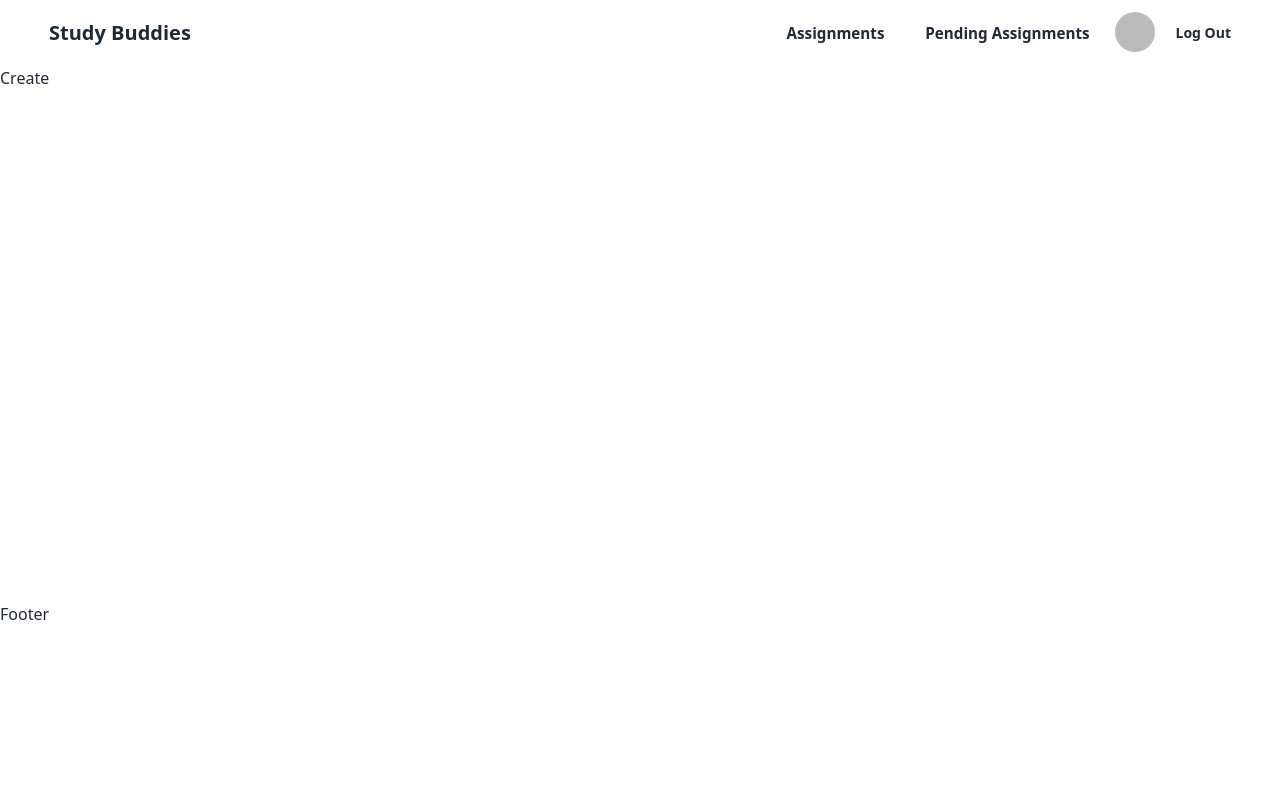
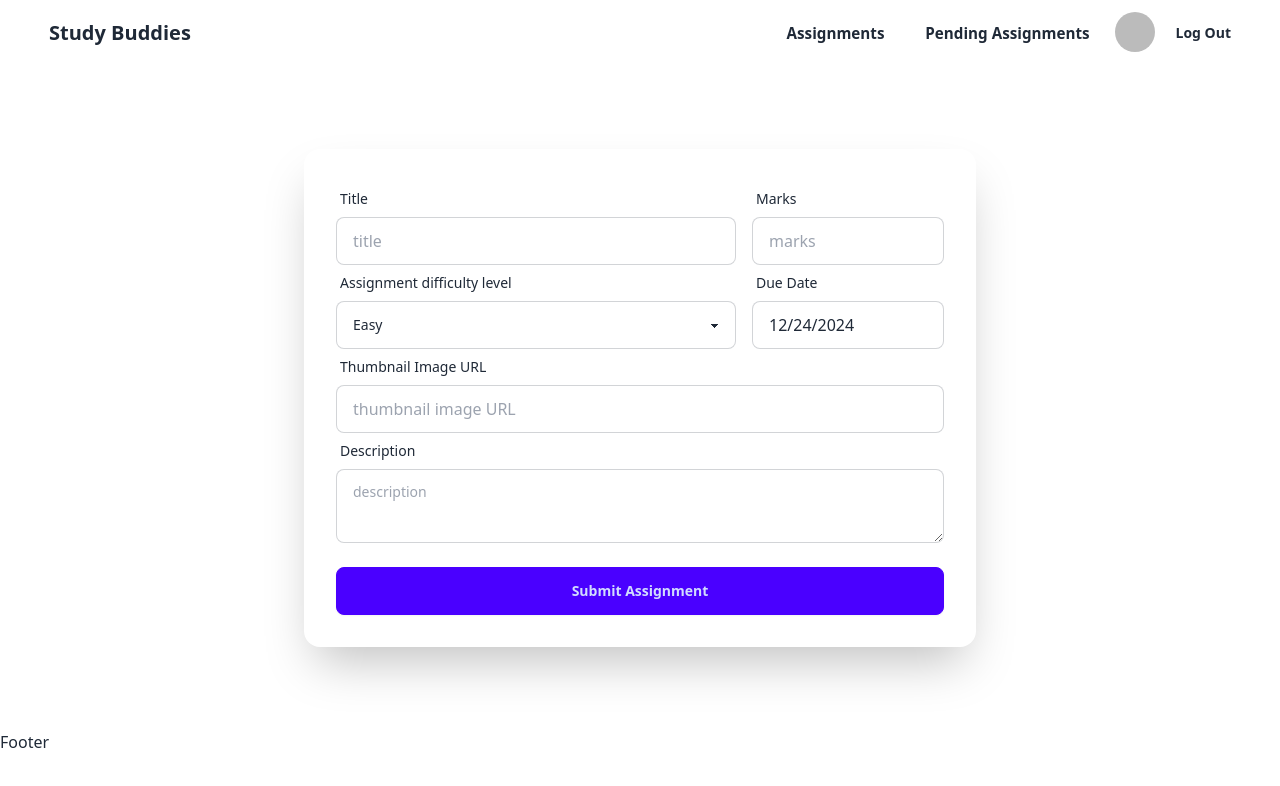
Before and after one commit to Shanto910/study-buddies-client-side, a React (Vite) app: page /createAssignments in a window 1280 px wide. Shown: the top 786 px of the page. Built offline with nearby package versions, Linux system fonts and the light colour scheme; no server answers; sample sign-in values are in the browser's storage.

Commit message:
main: added create assignment section

```diff
--- a/package.json
+++ b/package.json
@@ -10,8 +10,11 @@
     "preview": "vite preview"
   },
   "dependencies": {
+    "@tanstack/react-query": "^5.62.9",
+    "axios": "^1.7.9",
     "firebase": "^11.1.0",
     "react": "^18.3.1",
+    "react-datepicker": "^7.5.0",
     "react-dom": "^18.3.1",
     "react-hot-toast": "^2.4.1",
     "react-router-dom": "^7.1.0"
--- /dev/null
+++ b/src/Pages/AllAssignments.jsx
@@ -0,0 +1,9 @@
+const AllAssignments = () => {
+	return (
+		<div>
+			<h1>aaaaaaaaaaaa</h1>
+		</div>
+	);
+};
+
+export default AllAssignments;
--- a/src/Pages/CreateAssignments.jsx
+++ b/src/Pages/CreateAssignments.jsx
@@ -1,7 +1,131 @@
+import { useContext, useState } from 'react';
+import DatePicker from 'react-datepicker';
+import 'react-datepicker/dist/react-datepicker.css';
+import { AuthContext } from '../Providers/AuthProviders';
+import axios from 'axios';
+import { useNavigate } from 'react-router-dom';
+import toast from 'react-hot-toast';
+
 const CreateAssignments = () => {
+	const [startDate, setStartDate] = useState(new Date());
+	const { user } = useContext(AuthContext);
+	const navigate = useNavigate();
+
+	const handleSubmit = async e => {
+		e.preventDefault();
+		const form = e.target;
+		const email = user?.email;
+		const username = user?.displayName;
+		const title = form.title.value;
+		const marks = form.marks.value;
+		const difficulty = form.difficulty.value;
+		const photo = form.photo.value;
+		const description = form.description.value;
+
+		const assignmentData = {
+			email,
+			username,
+			title,
+			marks,
+			difficulty,
+			photo,
+			description,
+			deadline: startDate,
+		};
+
+		try {
+			await axios.post(`${import.meta.env.VITE_API_URL}/create-assignment`, assignmentData);
+			form.reset();
+
+			navigate('/');
+			toast.success('Assignment created successfully!');
+		} catch (err) {
+			toast.error(err?.response?.data);
+		}
+	};
+
 	return (
-		<div>
-			<h1>Create</h1>
+		<div className="min-h-[calc(100vh-264px)] flex items-center justify-center my-16 px-4 lg:px-8">
+			<div className="card bg-base-100 w-full max-w-2xl shrink-0 shadow-2xl card-body">
+				<form onSubmit={handleSubmit}>
+					<div className="grid grid-cols-1 md:grid-cols-6 gap-4">
+						<div className="form-control col-span-4">
+							<label className="label">
+								<span className="label-text">Title</span>
+							</label>
+							<input
+								type="text"
+								placeholder="title"
+								name="title"
+								className="input input-bordered"
+								required
+							/>
+						</div>
+						<div className="form-control col-span-2">
+							<label className="label">
+								<span className="label-text">Marks</span>
+							</label>
+							<input
+								type="number"
+								placeholder="marks"
+								name="marks"
+								className="input input-bordered"
+								required
+							/>
+						</div>
+					</div>
+
+					<div className="grid grid-cols-1 md:grid-cols-6 gap-4">
+						<div className="form-control col-span-4">
+							<label className="label">
+								<span className="label-text">Assignment difficulty level</span>
+							</label>
+							<select name="difficulty" className="select select-bordered">
+								<option value={'easy'}>Easy</option>
+								<option value={'medium'}>Medium</option>
+								<option value={'hard'}>Hard</option>
+							</select>
+						</div>
+
+						<div className="form-control col-span-2">
+							<label className="label">
+								<span className="label-text">Due Date</span>
+							</label>
+							<DatePicker
+								className="input input-bordered w-full"
+								selected={startDate}
+								onChange={date => setStartDate(date)}
+							/>
+						</div>
+					</div>
+
+					<div className="form-control">
+						<label className="label">
+							<span className="label-text">Thumbnail Image URL</span>
+						</label>
+						<input
+							type="text"
+							placeholder="thumbnail image URL"
+							name="photo"
+							className="input input-bordered"
+							required
+						/>
+					</div>
+					<div className="form-control">
+						<label className="label">
+							<span className="label-text">Description</span>
+						</label>
+						<textarea
+							className="textarea textarea-bordered"
+							placeholder="description"
+							name="description"
+							required></textarea>
+					</div>
+					<div className="form-control mt-6">
+						<button className="btn btn-primary">Submit Assignment</button>
+					</div>
+				</form>
+			</div>
 		</div>
 	);
 };
--- a/src/routes/RootRoute.jsx
+++ b/src/routes/RootRoute.jsx
@@ -5,6 +5,7 @@ import LogIn from '../Pages/Authentication/LogIn';
 import Register from '../Pages/Authentication/Register';
 import PrivateRoutes from './PrivateRoutes';
 import CreateAssignments from '../Pages/CreateAssignments';
+import AllAssignments from '../Pages/AllAssignments';
 
 const router = createBrowserRouter([
 	{
@@ -22,6 +23,10 @@ const router = createBrowserRouter([
 			{
 				path: '/register',
 				element: <Register />,
+			},
+			{
+				path: '/assignments',
+				element: <AllAssignments />,
 			},
 			{
 				path: '/pendingAssignments',
```
Also changed, not shown: 1 other file (tests, documents, lock files or other folders).
